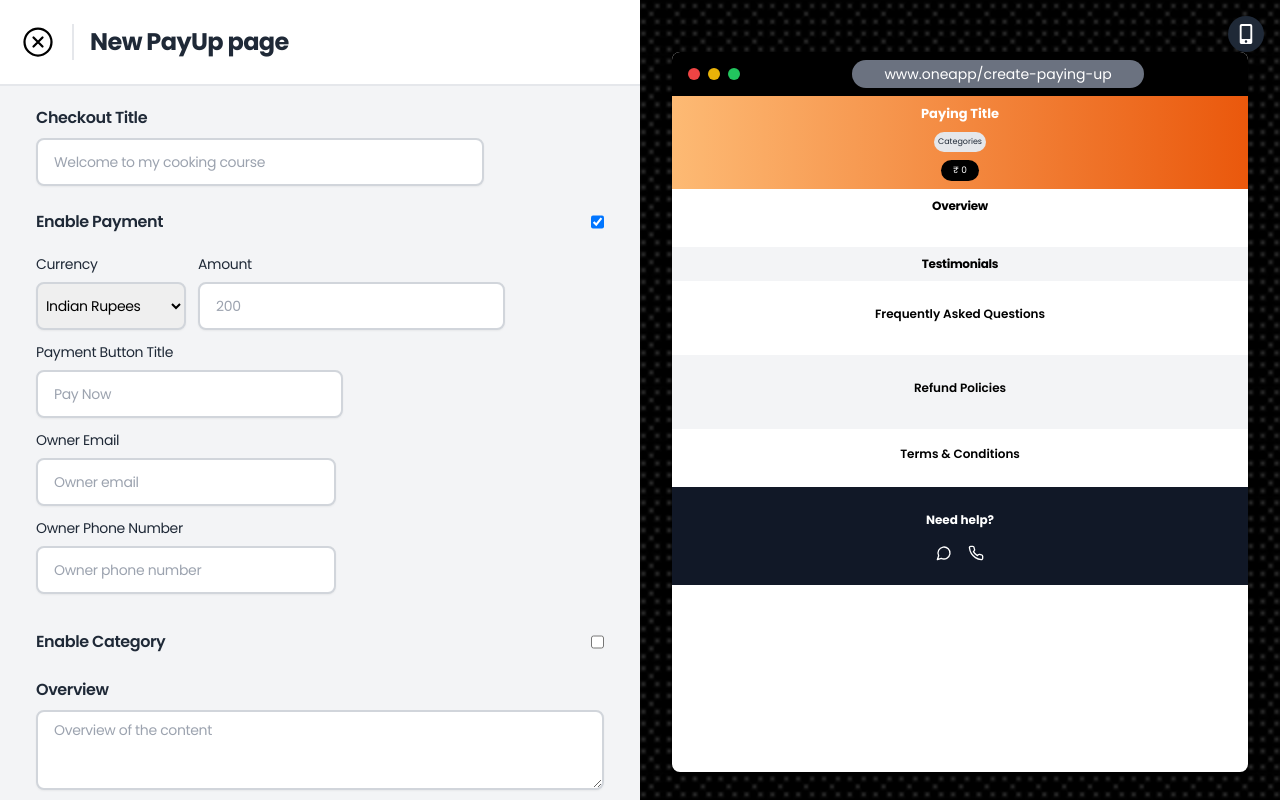
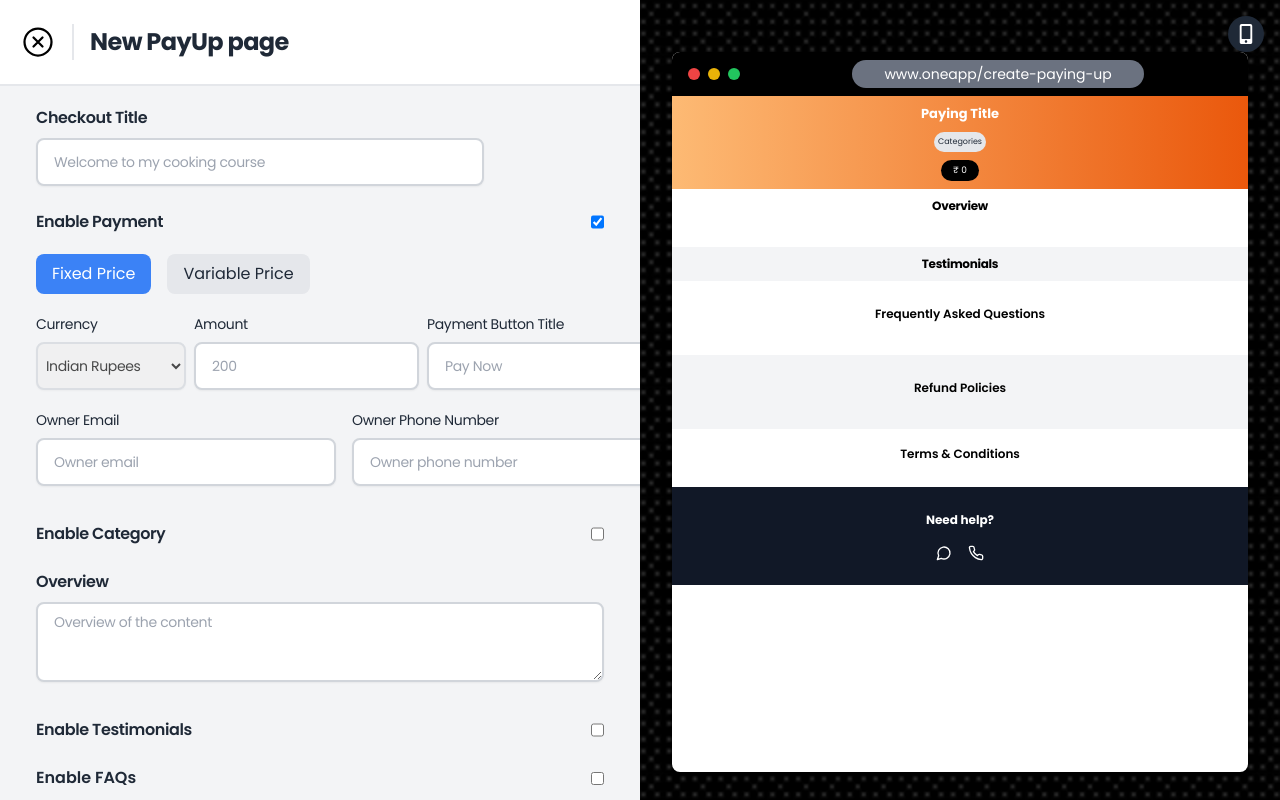
Before and after one commit to anandpandey1308/oneapp, a React (Vite) app: page /app/create-pay-up in a window 1280 px wide. Shown: the top 800 px of the page. Built offline with nearby package versions, Linux system fonts and the light colour scheme.

Commit message:
feat: Added the toggling for fixed and variable price

```diff
--- a/src/Pages/Dashboard/DashboardPages/PayingUpPage/CreatePayUp.jsx
+++ b/src/Pages/Dashboard/DashboardPages/PayingUpPage/CreatePayUp.jsx
@@ -4,10 +4,11 @@ import {BsPlusSquareDotted} from "react-icons/bs";
 import {FaDesktop, FaMobileAlt, FaStar} from "react-icons/fa";
 import {IoCloseCircleOutline} from "react-icons/io5";
 import Pattern from "../../../../assets/pattern.png";
-import { useNavigate } from "react-router-dom";
+import {useNavigate} from "react-router-dom";
 
 const CreatePayUp = () => {
   const [isMobileView, setIsMobileView] = useState(false);
+  const [priceType, setPriceType] = useState("fixed");
   const navigate = useNavigate();
   const [formData, setFormData] = useState({
     title: " ",
@@ -29,9 +30,7 @@ const CreatePayUp = () => {
     testimonials: {
       title: "Testimonials",
       isActive: false,
-      testimonialsMetaData: [
-
-      ],
+      testimonialsMetaData: [],
     },
     faQ: {
       title: "Frequently Asked Questions",
@@ -56,8 +55,6 @@ const CreatePayUp = () => {
   });
 
   const [faqVisibility, setFaqVisibility] = useState(formData.faQ.faQMetaData.map(() => false));
-
-
 
   const toggleFaqAnswer = (index) => {
     setFaqVisibility((prev) => {
@@ -116,7 +113,6 @@ const CreatePayUp = () => {
   const handleCoverImageChange = (e) => {
     const file = e.target.files[0];
     if (file) {
-
       const reader = new FileReader();
       reader.onloadend = () => {
         setFormData((prevData) => ({
@@ -238,9 +234,7 @@ const CreatePayUp = () => {
         {/* Checkout Navbar */}
         <div className="flex py-6 px-5 border-b-gray-200 border-b-2 w-full sticky top-0 bg-white z-10">
           <div className="flex gap-4 items-center">
-            <IoCloseCircleOutline className="size-9"
-            onClick={() => navigate("/dashboard/payingup")}
-            />
+            <IoCloseCircleOutline className="size-9" onClick={() => navigate("/dashboard/payingup")} />
             <div className="w-[2px] h-9 bg-gray-200"></div>
             <h2 className="font-poppins font-bold tracking-tight text-2xl text-gray-800">New PayUp page</h2>
           </div>
@@ -271,18 +265,28 @@ const CreatePayUp = () => {
                 <input type="checkbox" checked={formData.paymentDetails.paymentEnabled} onChange={(e) => handleInputChange(e, "paymentDetails", "paymentEnabled")} />
               </div>
               {formData.paymentDetails.paymentEnabled && (
-                <div className="flex gap-3 flex-wrap py-3">
-                  {/* Currency */}
+                <div className="flex gap-5 flex-col flex-wrap py-3">
+                  {/* Price Type Selection */}
+                  <div className="flex gap-4">
+                    <a className={`px-4 py-2 font-poppins flex items-center rounded-lg ${priceType === "fixed" ? "bg-blue-500 text-white" : "bg-gray-200 text-gray-800"}`} onClick={() => setPriceType("fixed")}>
+                      Fixed Price
+                    </a>
+                    <a className={`px-4 py-2 font-poppins flex items-center rounded-lg ${priceType === "variable" ? "bg-blue-500 text-white" : "bg-gray-200 text-gray-800"}`} onClick={() => setPriceType("variable")}>
+                      Variable Price
+                    </a>
+                  </div>
+
+                  <div className="flex gap-2">
+                    {/* Currency (set to Indian Rupees only) */}
                     <div className="flex flex-col gap-2">
                       <label htmlFor="currencySymbol" className="font-poppins font-normal text-sm tracking-tight text-gray-800 flex gap-2 items-center">
                         Currency
                       </label>
-                    <select className="w-[150px] py-2 px-1 rounded-lg h-12 border-gray-300 border-2 font-poppins text-sm tracking-tight shadow-sm transition duration-200 focus:outline-none focus:ring-2 focus:ring-blue-500" onChange={(e) => handleInputChange(e, "paymentDetails", "currencySymbol")}>
+                      <select className="w-[150px] py-2 px-1 rounded-lg h-12 border-gray-300 border-2 font-poppins text-sm tracking-tight shadow-sm transition duration-200 focus:outline-none focus:ring-2 focus:ring-blue-500" disabled>
                         <option value="INR">Indian Rupees</option>
-                      <option value="USD">USD</option>
-                      <option value="GBP">Pounds</option>
                       </select>
                     </div>
+
                     {/* Payment amount */}
                     <div className="flex flex-col gap-2">
                       <label htmlFor="totalAmount" className="font-poppins font-normal text-sm tracking-tight text-gray-800 flex gap-2 items-center">
@@ -309,6 +313,9 @@ const CreatePayUp = () => {
                         placeholder="Pay Now"
                       />
                     </div>
+                  </div>
+
+                  <div className="flex gap-4">
                     {/* Owner email */}
                     <div className="flex flex-col gap-2">
                       <label htmlFor="ownerEmail" className="font-poppins font-normal text-sm tracking-tight text-gray-800 flex gap-2 items-center">
@@ -335,6 +342,7 @@ const CreatePayUp = () => {
                         className="w-[300px] h-12 rounded-lg text-gray-700 border-gray-300 border-2 px-4 font-poppins text-sm tracking-tight shadow-sm transition duration-200 focus:outline-none focus:ring-2 focus:ring-blue-500"
                         placeholder="Owner phone number"
                       />
+                    </div>
                   </div>
                 </div>
               )}
@@ -621,7 +629,8 @@ const CreatePayUp = () => {
       </div>
 
       {/* Preview Section */}
-      <div className="md:w-1/2  h-screen  sticky top-0 flex items-center justify-center"
+      <div
+        className="md:w-1/2  h-screen  sticky top-0 flex items-center justify-center"
         style={{
           backgroundImage: `url(${Pattern})`,
           backgroundSize: "cover",
```
Lines whose indentation alone changed are shown as unchanged.
